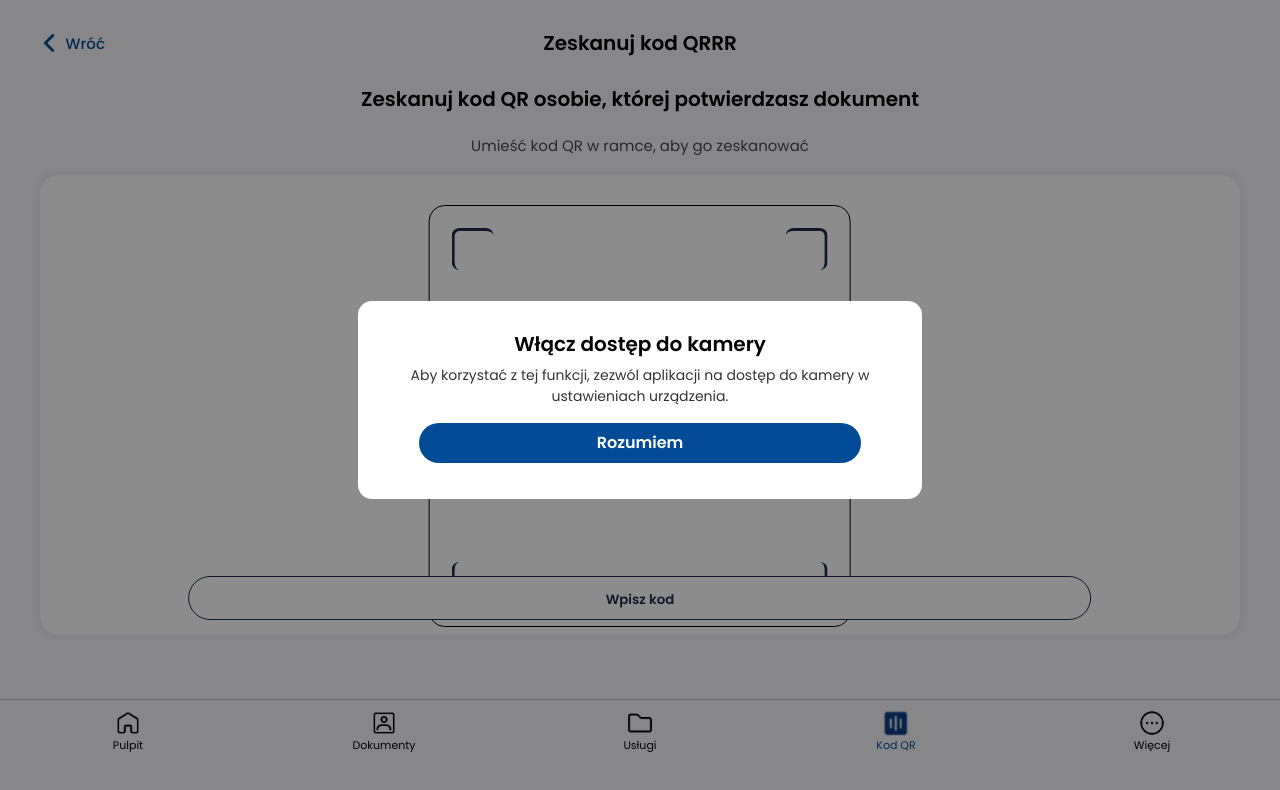
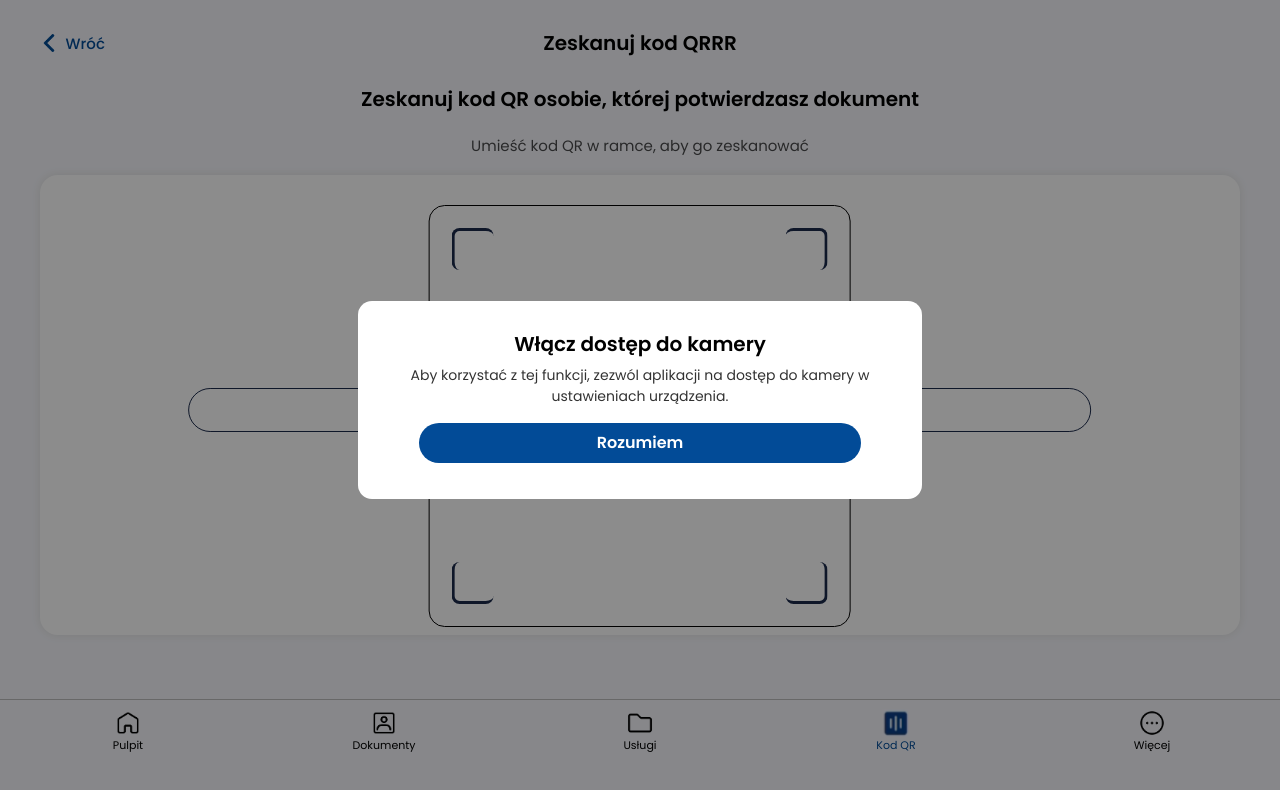
Before and after one commit to staysigmalol/secretsitebro.github.io, a website: page qrscan/index.html in a window 1280 px wide. Drawn offline with Linux system fonts and the light colour scheme.

Commit message:
Update main.css

```diff
--- a/assets/main.css
+++ b/assets/main.css
@@ -1069,7 +1069,7 @@ body .bottom_bar{
     position: absolute;
     left: 50%;
     transform: translateX(-50%);
-    bottom: 15px;
+    margin-bottom: 10px;
     border-radius: 22px;
     border: 1.4px solid #1b2a4b;
     color: #1b2a4b;
```
